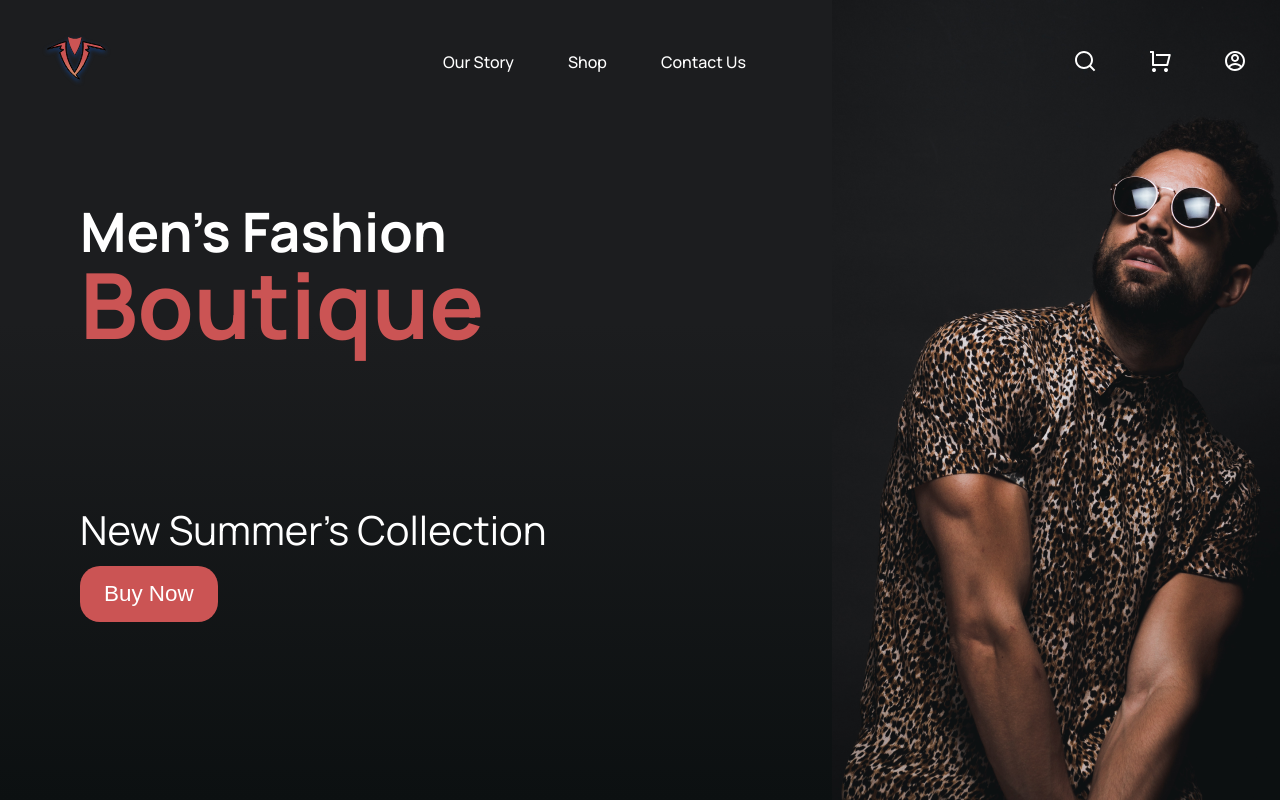
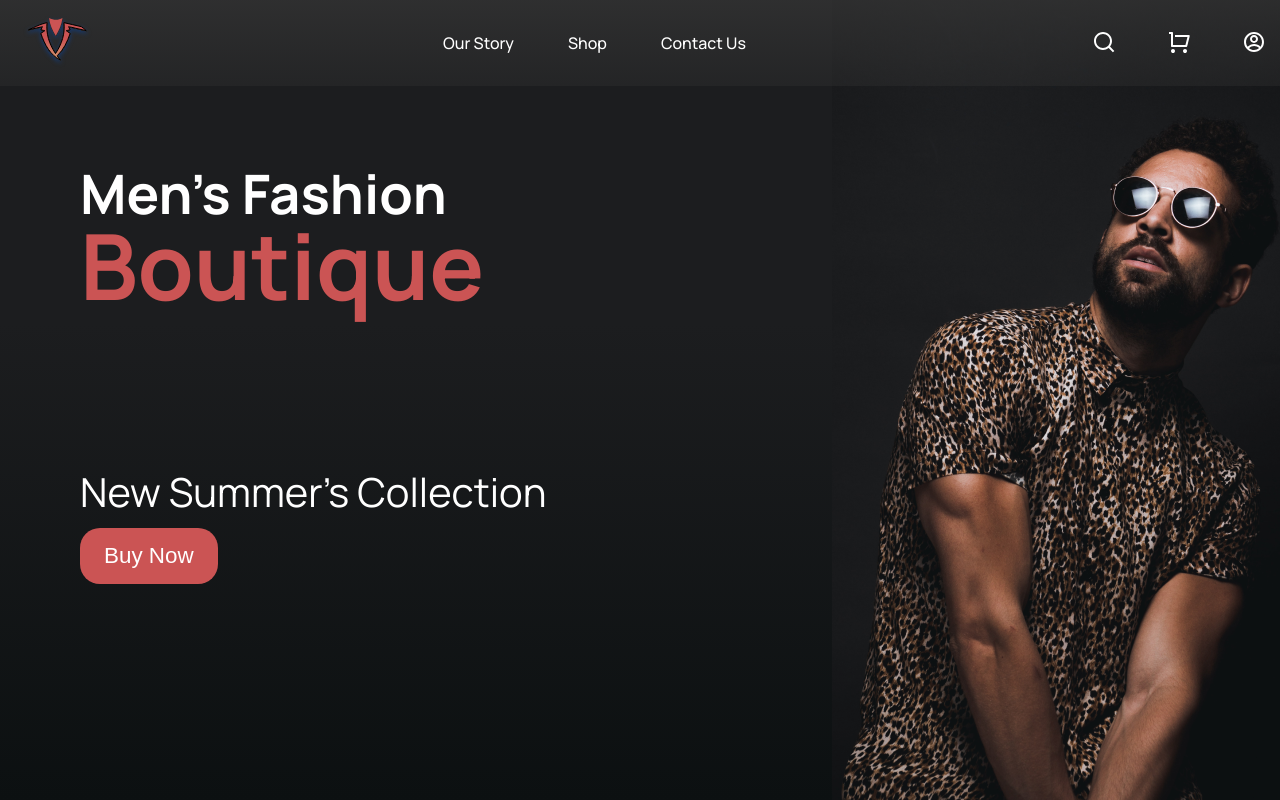
Before and after one commit to WillAvatec/shopping-cart, a React (Create React App) app: page /#/ in a window 1280 px wide. Built offline with nearby package versions, Linux system fonts and the light colour scheme.

Commit message:
style: Convert header to sticky position

```diff
--- a/src/assets/header.css
+++ b/src/assets/header.css
@@ -3,8 +3,12 @@ header {
     flex-direction: row;
     justify-content: space-between;
     align-items: center;
-    padding: 2.2rem;
+    padding: 1rem;
     color: var(--text-primary-color);
+    top: 0;
+    position: sticky;
+    z-index: 2;
+    background: var(--header-bg-color);
 }
 
 ul {
--- a/src/index.css
+++ b/src/index.css
@@ -4,7 +4,7 @@
 	--accent-red: #CB5454;
 	--bg-color: linear-gradient(180deg, #1C1D1F 40.42%, #0C1011 100%);
 	--text-primary-color: #FFFFFF;
-	--text-bg-color:linear-gradient(180.11deg, rgba(54, 54, 54, 0.72) 0.1%, rgba(54, 54, 54, 0) 99.82%);
+	--header-bg-color:linear-gradient(180.11deg, rgba(54, 54, 54, 0.72) 0.1%, rgba(54, 54, 54, 0.3) 99.82%);
 }
 
 html, body, div, span, applet, object, iframe,
```
